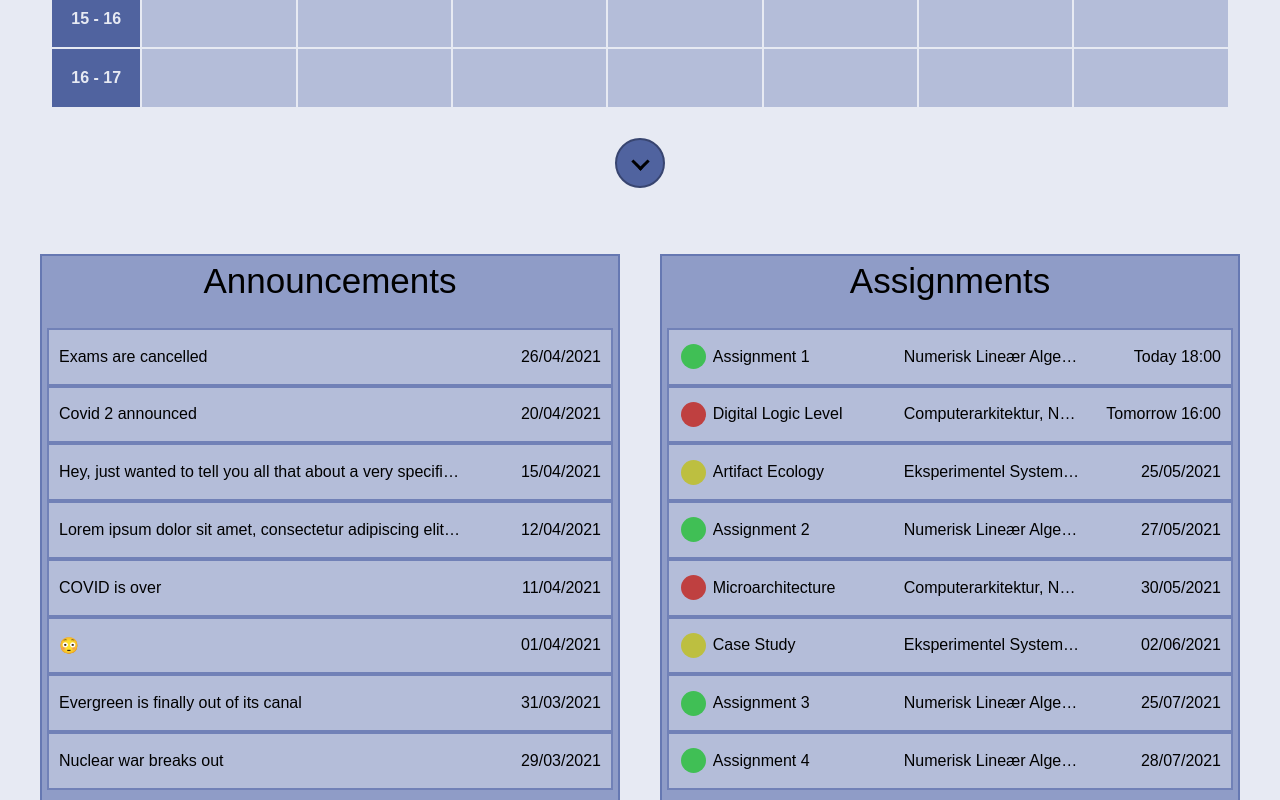
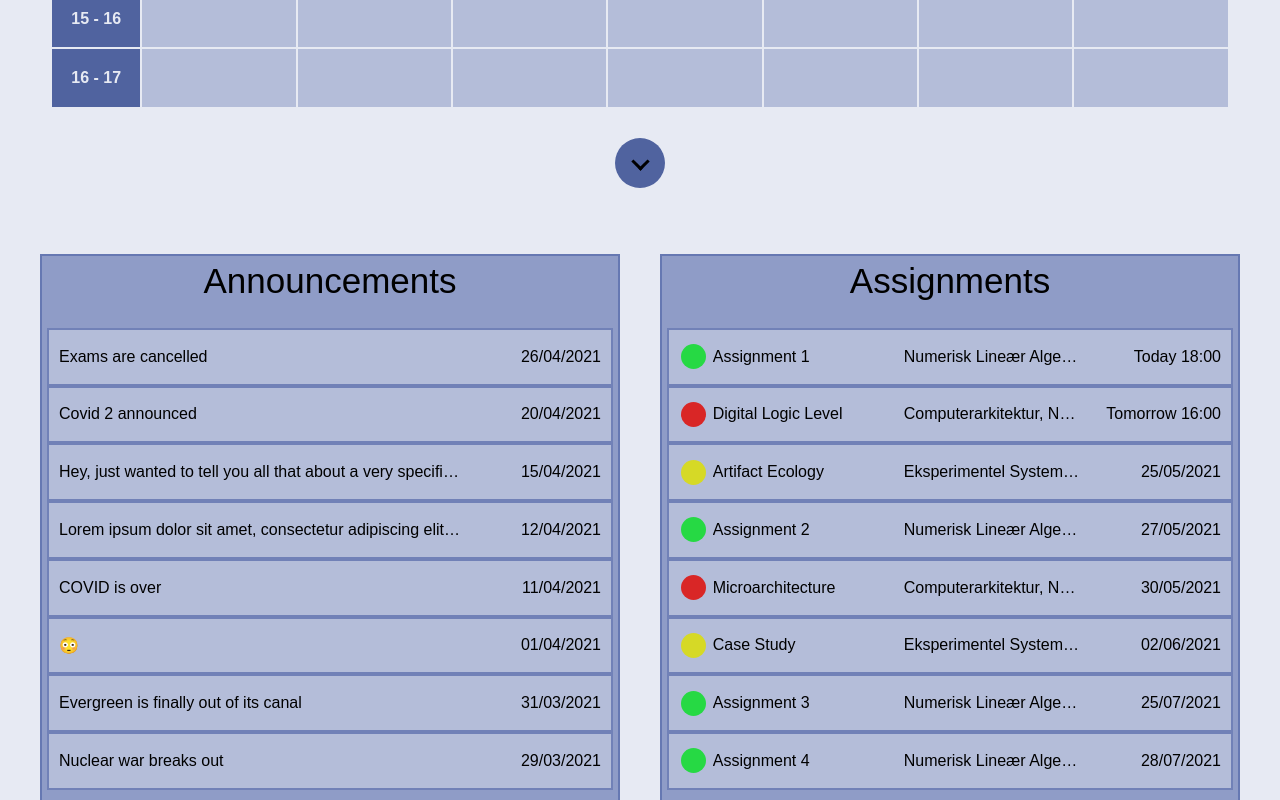
Before and after one commit to winrarr/hej, a plain HTML site: page index.html in a window 1280 px wide. Shown: the part 600-1400 px from the top of the page. Drawn offline with Linux system fonts and the light colour scheme.

Commit message:
Changed border outlines for scroll-button and datepicker li and removed round borders from announcements and assignment boxes

```diff
--- a/index.html
+++ b/index.html
@@ -62,8 +62,8 @@
             <div class="calendar-table-header">SUNDAY 28</div>
         </div>
     </div>
-    <div id="scroll-button">
-        <button class="scrollbutton" onclick="scrollWin(this)"><i class="arrowdown"></i></button>
+    <div id="scroll-div">
+        <button class="scroll-button" onclick="scrollWin(this)"><i class="arrowdown"></i></button>
     </div>
     <div id="infoboxes">
         <div class="box">
--- a/styles.css
+++ b/styles.css
@@ -1,10 +1,11 @@
 :root {
-    --color-course1: hsl(0, 50%, 50%);
-    --color-course2: hsl(130, 50%, 50%);
-    --color-course3: hsl(61, 50%, 50%);
-    --color-course1-highlight: hsl(0, 70%, 50%);
-    --color-course2-highlight: hsl(130, 70%, 50%);
-    --color-course3-highlight: hsl(61, 70%, 50%);
+
+    --color-course1: hsl(0, 70%, 50%);
+    --color-course2: hsl(130, 70%, 50%);
+    --color-course3: hsl(61, 70%, 50%);
+    --color-course1-highlight: hsl(0, 50%, 50%);
+    --color-course2-highlight: hsl(130, 50%, 50%);
+    --color-course3-highlight: hsl(61, 50%, 50%);
 
     --color-navbar: hsl(226, 33%, 32%);
 
@@ -85,27 +86,27 @@ body {
 }
 
 .course1 {
+    border-bottom-color: var(--color-course1);
+}
+
+.course1:hover {
     border-bottom-color: var(--color-course1-highlight);
 }
 
-.course1:hover {
-    border-bottom-color: var(--color-course1);
+.course2 {
+    border-bottom-color: var(--color-course2);
 }
 
-.course2 {
+.course2:hover {
     border-bottom-color: var(--color-course2-highlight);
 }
 
-.course2:hover {
-    border-bottom-color: var(--color-course2);
-}
-
 .course3 {
-    border-bottom-color: var(--color-course3-highlight);
+    border-bottom-color: var(--color-course3);
 }
 
 .course3:hover {
-    border-bottom-color: var(--color-course3);
+    border-bottom-color: var(--color-course3-highlight);
 }
 
 
@@ -188,6 +189,7 @@ body {
     border: none;
     font-weight: bold;
     background-color: var(--color-calendar-buttons);
+    outline: none;
 }
 
 .calendar-header .left-button {
@@ -239,21 +241,23 @@ body {
 
 /* SCROLLBUTTON */
 
-#scroll-button {
+#scroll-div {
     margin: 30px 0px 46px 0px;
     display: flex;
     justify-content: center;
 }
 
-.scrollbutton {
+.scroll-button {
     border-radius: 50%;
     height: 50px;
     width: 50px;
-    border: 2px solid var(--color-border-dark);
+    border: none;
+    outline: none;
+    /*border: 2px solid var(--color-border-dark);*/
     background-color: var(--color-dark);
 }
 
-.scrollbutton:hover{
+.scroll-button:hover{
     filter: brightness(1.2);
 }
 
```
